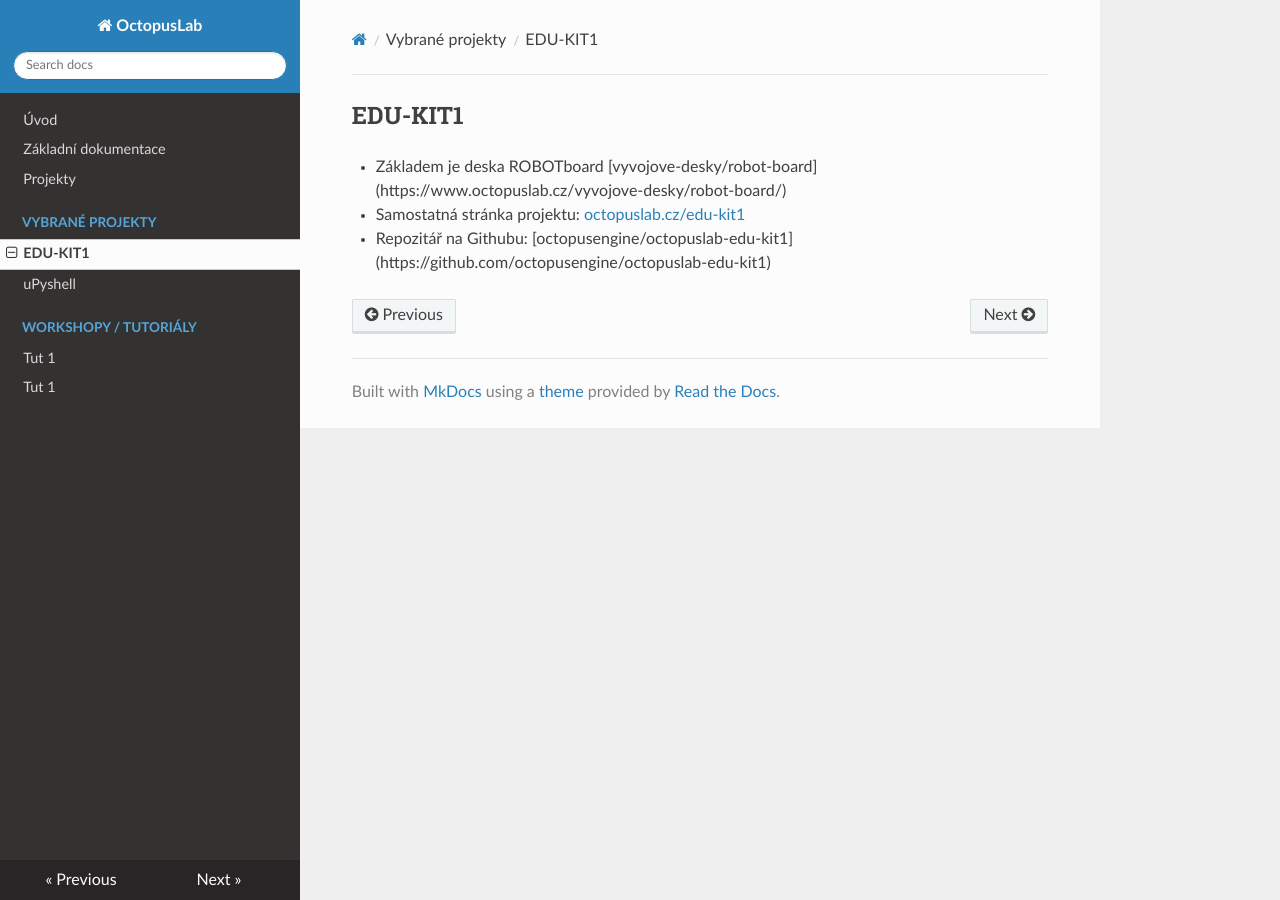
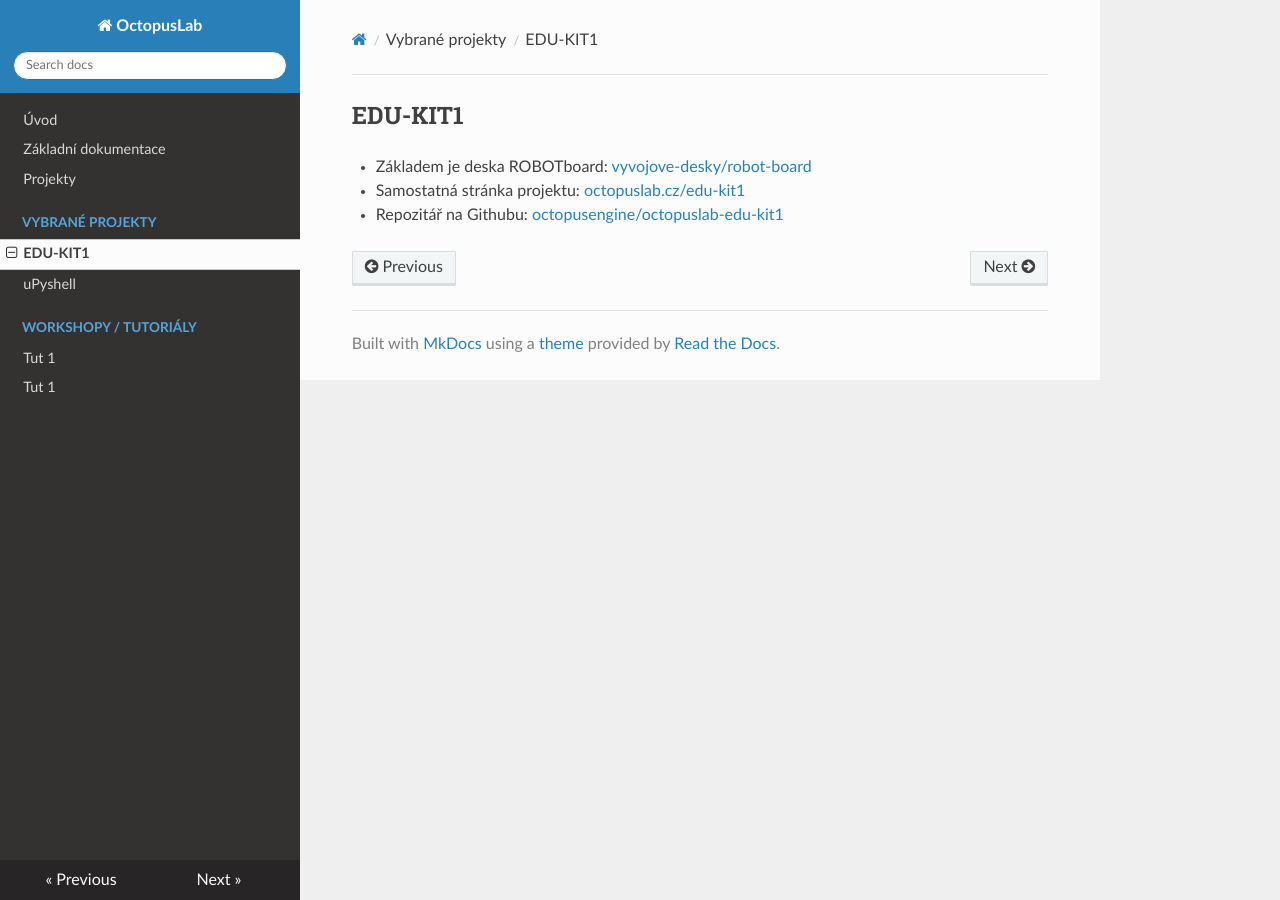
Before and after one commit to octopuslab-cz/docs_octopuslab_cz, an MkDocs documentation site: the page built from docs/p-edukit1.md, in a window 1280 px wide. Built offline with MkDocs 1.6.1, drawn with Linux system fonts in a browser that asks for light colours; nearby versions of some CDN libraries.

Commit message:
fix links

```diff
--- a/docs/p-edukit1.md
+++ b/docs/p-edukit1.md
@@ -1,11 +1,9 @@
 ## EDU-KIT1
 
-- Základem je deska ROBOTboard [vyvojove-desky/robot-board]
-(https://www.octopuslab.cz/vyvojove-desky/robot-board/)
+- Základem je deska ROBOTboard: [vyvojove-desky/robot-board](https://www.octopuslab.cz/vyvojove-desky/robot-board/)
 
 
 - Samostatná stránka projektu: [octopuslab.cz/edu-kit1](https://www.octopuslab.cz/edu-kit1/)
 
 
-- Repozitář na Githubu: [octopusengine/octopuslab-edu-kit1]
-(https://github.com/octopusengine/octopuslab-edu-kit1)
+- Repozitář na Githubu: [octopusengine/octopuslab-edu-kit1](https://github.com/octopusengine/octopuslab-edu-kit1)
```
Also changed, not shown: docs/p-shell.md (added, +18 -0 lines).
